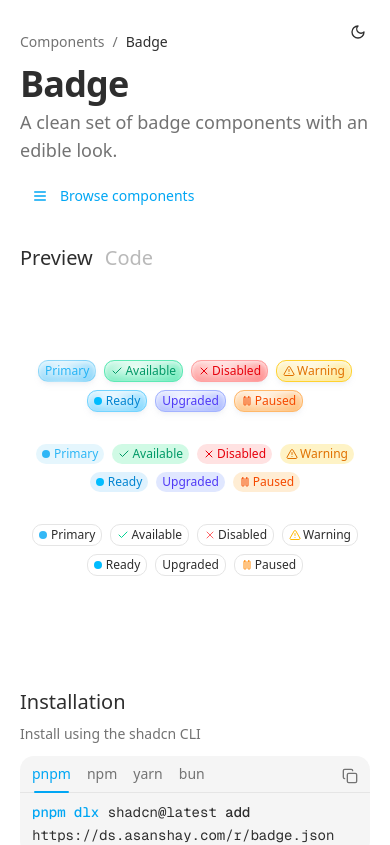
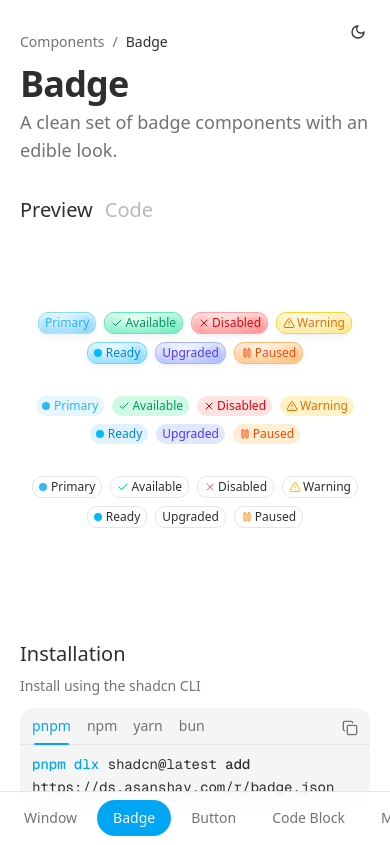
Before and after one commit to SuperAce100/design-system, a Next.js app: page /badge in a window 390 px wide. Shown: the top 845 px of the page. Built offline with nearby package versions, Linux system fonts and the light colour scheme.

Commit message:
Refactor: Improve mobile navigation and add scrollbar utility
Removes the modal-based mobile navigation and replaces it with a persistent bottom navigation bar. Adds a CSS utility class to hide scrollbars.

Co-authored-by: asanshay <asanshay@bharatgupta.com>

```diff
--- a/app/globals.css
+++ b/app/globals.css
@@ -124,6 +124,16 @@
   }
 }
 
+@layer utilities {
+  .scrollbar-hide {
+    -ms-overflow-style: none;
+    scrollbar-width: none;
+  }
+  .scrollbar-hide::-webkit-scrollbar {
+    display: none;
+  }
+}
+
 ::view-transition-old(root),
 ::view-transition-new(root) {
   animation: none;
--- a/components/component-docs-page.tsx
+++ b/components/component-docs-page.tsx
@@ -2,13 +2,11 @@
 
 import * as React from "react";
 import Link from "next/link";
-import { Menu, X } from "lucide-react";
 
 import ComponentFrame from "@/components/component-frame";
 import { ScriptCopyBtn } from "@/components/magicui/script-copy-btn";
 import { ComponentMeta } from "@/lib/component-registry";
 import { cn } from "@/lib/utils";
-import { Button } from "@/registry/new-york/blocks/button/button";
 import type { ComponentSourceFile } from "@/types/component-source";
 
 type ComponentSection = {
@@ -29,29 +27,9 @@ const pageAnchors = [
 ];
 
 export default function ComponentDocsPage({ meta, demo, sections, sourceFiles }: ComponentDocsPageProps) {
-  const [navOpen, setNavOpen] = React.useState(false);
-
-  React.useEffect(() => {
-    if (!navOpen) return;
-    const handleKeyDown = (event: KeyboardEvent) => {
-      if (event.key === "Escape") {
-        setNavOpen(false);
-      }
-    };
-
-    window.addEventListener("keydown", handleKeyDown);
-    const previousOverflow = document.body.style.overflow;
-    document.body.style.overflow = "hidden";
-
-    return () => {
-      window.removeEventListener("keydown", handleKeyDown);
-      document.body.style.overflow = previousOverflow;
-    };
-  }, [navOpen]);
-
   return (
     <>
-      <div className="mx-auto flex min-h-screen max-w-6xl flex-col gap-8 px-4 pb-12 pt-8">
+      <div className="mx-auto flex min-h-screen max-w-6xl flex-col gap-8 px-4 pb-24 pt-8 lg:pb-12">
         <header className="flex flex-col gap-3 px-1">
           <div className="text-sm text-muted-foreground">
             <Link href="/" className="transition-colors hover:text-foreground">
@@ -66,18 +44,6 @@ export default function ComponentDocsPage({ meta, demo, sections, sourceFiles }:
               {meta.description ? (
                 <p className="text-lg text-muted-foreground">{meta.description}</p>
               ) : null}
-            </div>
-            <div className="flex items-center gap-3 sm:gap-4">
-              <Button
-                variant="ghost"
-                size="sm"
-                className="sm:hidden"
-                onClick={() => setNavOpen(true)}
-                aria-label="Open component menu"
-              >
-                <Menu className="mr-2 h-4 w-4" />
-                Browse components
-              </Button>
             </div>
           </div>
         </header>
@@ -139,9 +105,7 @@ export default function ComponentDocsPage({ meta, demo, sections, sourceFiles }:
           </div>
         </aside>
       </div>
-      <MobileNav open={navOpen} onClose={() => setNavOpen(false)}>
-        <ComponentNavList sections={sections} activeId={meta.id} onNavigate={() => setNavOpen(false)} />
-      </MobileNav>
+      <MobileBottomNav sections={sections} activeId={meta.id} />
     </>
   );
 }
@@ -149,11 +113,9 @@ export default function ComponentDocsPage({ meta, demo, sections, sourceFiles }:
 function ComponentNavList({
   sections,
   activeId,
-  onNavigate,
 }: {
   sections: ComponentSection[];
   activeId: string;
-  onNavigate?: () => void;
 }) {
   if (!sections.length) return null;
 
@@ -166,20 +128,18 @@ function ComponentNavList({
           </span>
           <div className="flex flex-col gap-1">
             {section.components.map((component) => (
-              <Button
+              <Link
                 key={component.id}
-                variant="ghost"
-                size="sm"
+                href={`/${component.id}`}
                 className={cn(
-                  "w-full justify-start text-left",
-                  component.id === activeId && "bg-primary/10 text-foreground"
+                  "rounded-lg px-3 py-2 text-sm transition-colors hover:bg-accent hover:text-foreground",
+                  component.id === activeId
+                    ? "bg-primary/10 text-foreground"
+                    : "text-muted-foreground"
                 )}
-                asChild
               >
-                <Link href={`/${component.id}`} onClick={onNavigate}>
-                  {component.name}
-                </Link>
-              </Button>
+                {component.name}
+              </Link>
             ))}
           </div>
         </React.Fragment>
@@ -188,55 +148,64 @@ function ComponentNavList({
   );
 }
 
-function MobileNav({
-  open,
-  onClose,
-  children,
+function MobileBottomNav({
+  sections,
+  activeId,
 }: {
-  open: boolean;
-  onClose: () => void;
-  children: React.ReactNode;
+  sections: ComponentSection[];
+  activeId: string;
 }) {
-  const [shouldRender, setShouldRender] = React.useState(open);
+  const scrollContainerRef = React.useRef<HTMLDivElement>(null);
+  const activeItemRef = React.useRef<HTMLAnchorElement>(null);
 
+  // Flatten all components for the bottom bar
+  const allComponents = React.useMemo(
+    () => sections.flatMap((section) => section.components),
+    [sections]
+  );
+
+  // Scroll to active item on mount
   React.useEffect(() => {
-    if (open) {
-      setShouldRender(true);
+    if (activeItemRef.current && scrollContainerRef.current) {
+      const container = scrollContainerRef.current;
+      const activeItem = activeItemRef.current;
+      const containerWidth = container.offsetWidth;
+      const itemLeft = activeItem.offsetLeft;
+      const itemWidth = activeItem.offsetWidth;
+
+      // Center the active item in the container
+      container.scrollTo({
+        left: itemLeft - containerWidth / 2 + itemWidth / 2,
+        behavior: "instant",
+      });
     }
-  }, [open]);
-
-  const handleTransitionEnd = React.useCallback(() => {
-    if (!open) {
-      setShouldRender(false);
-    }
-  }, [open]);
-
-  if (!shouldRender) return null;
+  }, [activeId]);
 
   return (
-    <div className="fixed inset-0 z-50">
+    <nav className="fixed bottom-0 left-0 right-0 z-50 border-t bg-background/95 backdrop-blur supports-[backdrop-filter]:bg-background/80 lg:hidden">
       <div
-        className={cn(
-          "absolute inset-0 bg-background/80 backdrop-blur-sm transition-opacity duration-200",
-          open ? "opacity-100" : "pointer-events-none opacity-0"
-        )}
-        onClick={onClose}
-      />
-      <div
-        className={cn(
-          "relative ml-auto flex h-full w-[320px] max-w-full flex-col border-l bg-background px-5 py-6 shadow-2xl transition-transform duration-300 ease-out",
-          open ? "translate-x-0" : "translate-x-full"
-        )}
-        onTransitionEnd={handleTransitionEnd}
+        ref={scrollContainerRef}
+        className="flex overflow-x-auto scrollbar-hide px-2 py-2 gap-1"
       >
-        <div className="mb-4 flex items-center justify-between">
-          <p className="text-sm font-medium text-muted-foreground">Browse components</p>
-          <Button variant="ghost" size="icon" onClick={onClose} aria-label="Close menu">
-            <X className="h-4 w-4" />
-          </Button>
-        </div>
-        <div className="flex-1 overflow-y-auto pr-1">{children}</div>
+        {allComponents.map((component) => {
+          const isActive = component.id === activeId;
+          return (
+            <Link
+              key={component.id}
+              ref={isActive ? activeItemRef : undefined}
+              href={`/${component.id}`}
+              className={cn(
+                "flex-shrink-0 rounded-full px-4 py-2 text-sm font-medium transition-colors whitespace-nowrap",
+                isActive
+                  ? "bg-primary text-primary-foreground"
+                  : "text-muted-foreground hover:bg-accent hover:text-foreground"
+              )}
+            >
+              {component.name}
+            </Link>
+          );
+        })}
       </div>
-    </div>
+    </nav>
   );
 }
```
